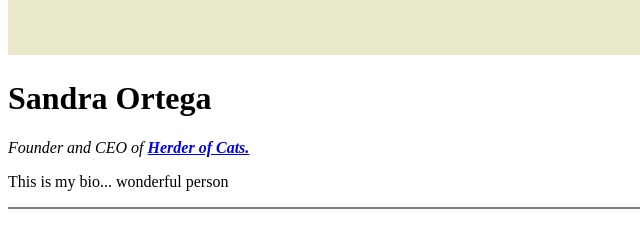
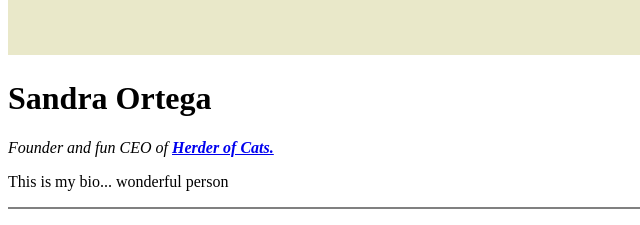
Before and after one commit to SandyBlueTravel/cv, a plain HTML site: page index.html in a window 1280 px wide. Shown: the part 1180-1405 px from the top of the page, 0-640 px from the left. Drawn offline with Linux system fonts and the light colour scheme.

Commit message:
Update index.html
added "fun"

```diff
--- a/index.html
+++ b/index.html
@@ -9,7 +9,7 @@
 <body>
     <img src="Images/Blue Butterfly.jpg" alt="Sandy Blue">
     <h1>Sandra Ortega</h1>
-    <p><em>Founder and CEO of <strong><a href="https://www.royalcaribbean.com/">Herder of Cats.</a></strong></em></p>
+    <p><em>Founder and fun CEO of <strong><a href="https://www.royalcaribbean.com/">Herder of Cats.</a></strong></em></p>
     <p>This is my bio... wonderful person</p>
     <hr noshade="2">
     <h3>Education</h3>
```
